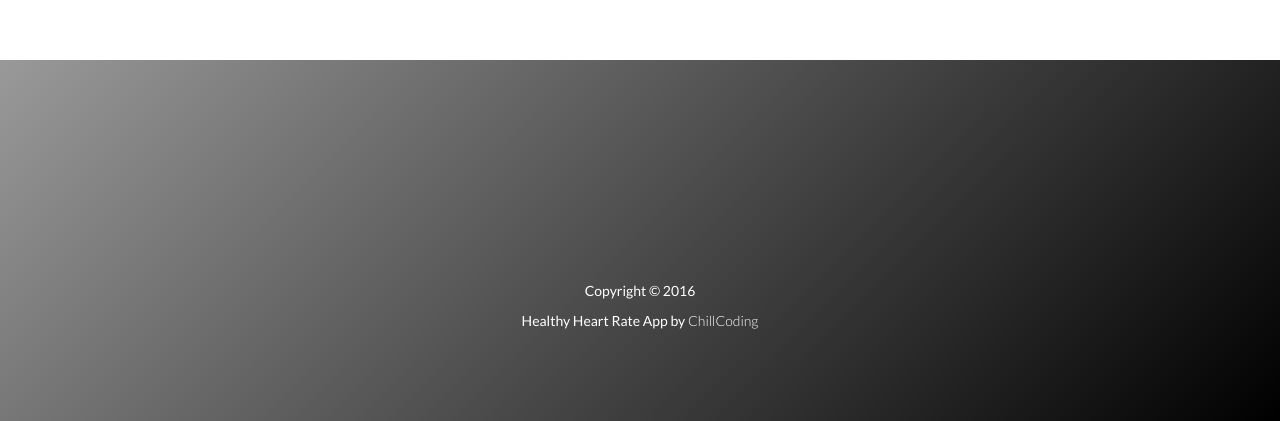
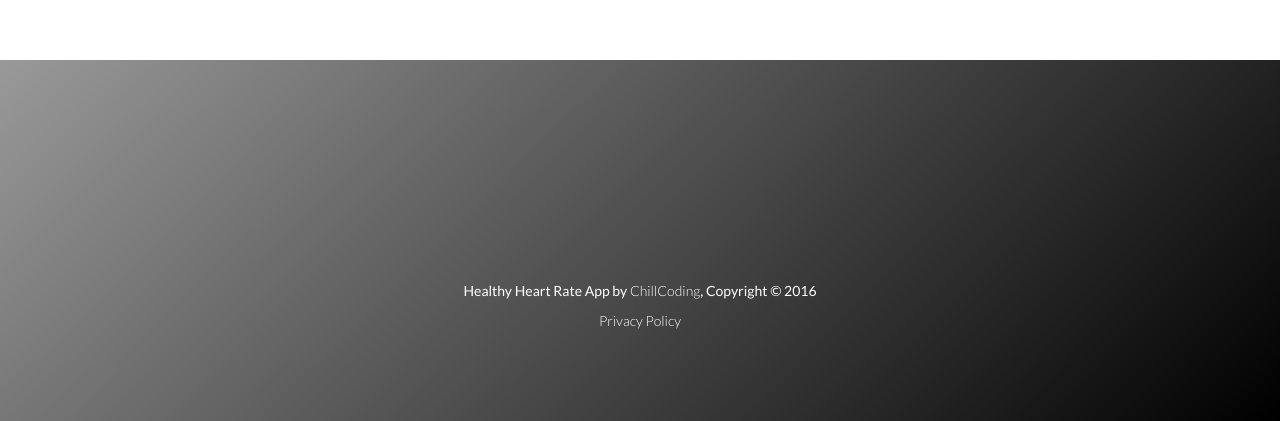
Before and after one commit to chillcoding-at-the-beach/bachamada, a website: page index.html in a window 1280 px wide. Shown: the part 5481-5902 px from the top of the page. Drawn offline with Linux system fonts and the light colour scheme.

Commit message:
Add ink to privacy policy

```diff
--- a/index.html
+++ b/index.html
@@ -539,8 +539,8 @@
 
 
                 <div class="rights">
-                    <p>Copyright &copy; 2016</p>
-                    <p>Healthy Heart Rate App by <a href="http://www.chillcoding.com">ChillCoding</a></p>
+                    <p>Healthy Heart Rate App by <a href="http://www.chillcoding.com">ChillCoding</a>, Copyright &copy; 2016</p>
+                    <p><a href="privacy-policy.html">Privacy Policy</a></p>
                 </div>
             </div>
         </footer>
```
